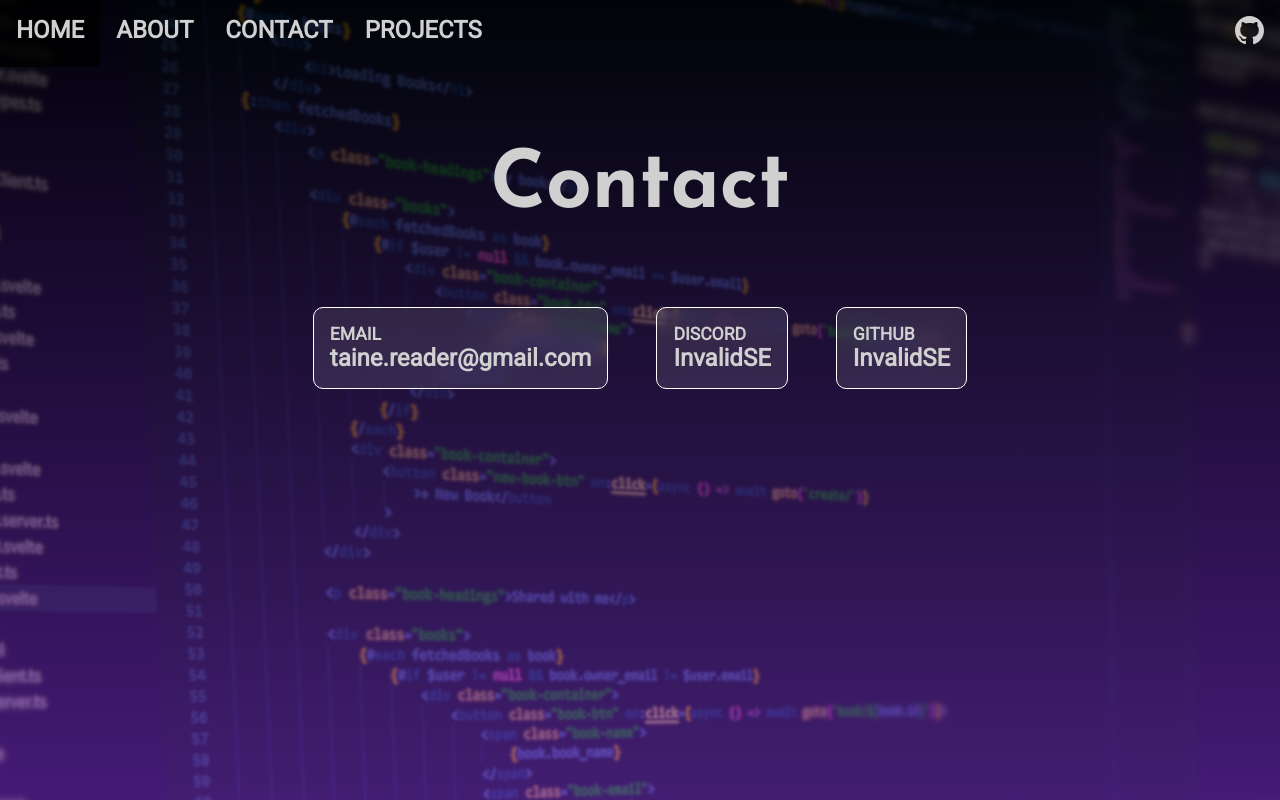
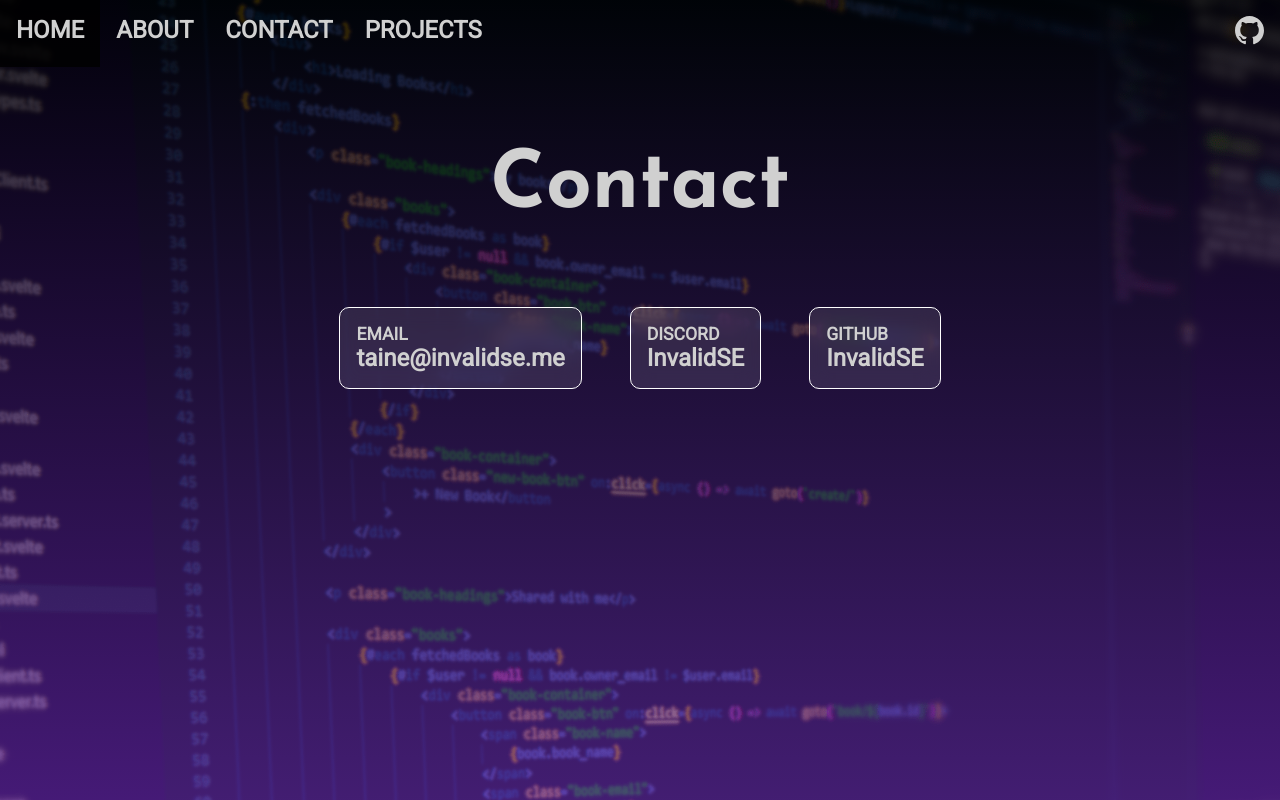
Before and after one commit to InvalidSE/InvalidSE-Web, a SvelteKit app: page /contact in a window 1280 px wide. Built offline with nearby package versions, Linux system fonts and the light colour scheme.

Commit message:
Added email

```diff
--- a/src/routes/contact/+page.svelte
+++ b/src/routes/contact/+page.svelte
@@ -15,7 +15,7 @@
     <div class="contact-boxes">
         <div class="contact-box">
             <p>EMAIL</p>
-            <h3>taine.reader@gmail.com</h3>
+            <h3>taine@invalidse.me</h3>
         </div>
         <div class="contact-box">
             <p>DISCORD</p>
```
